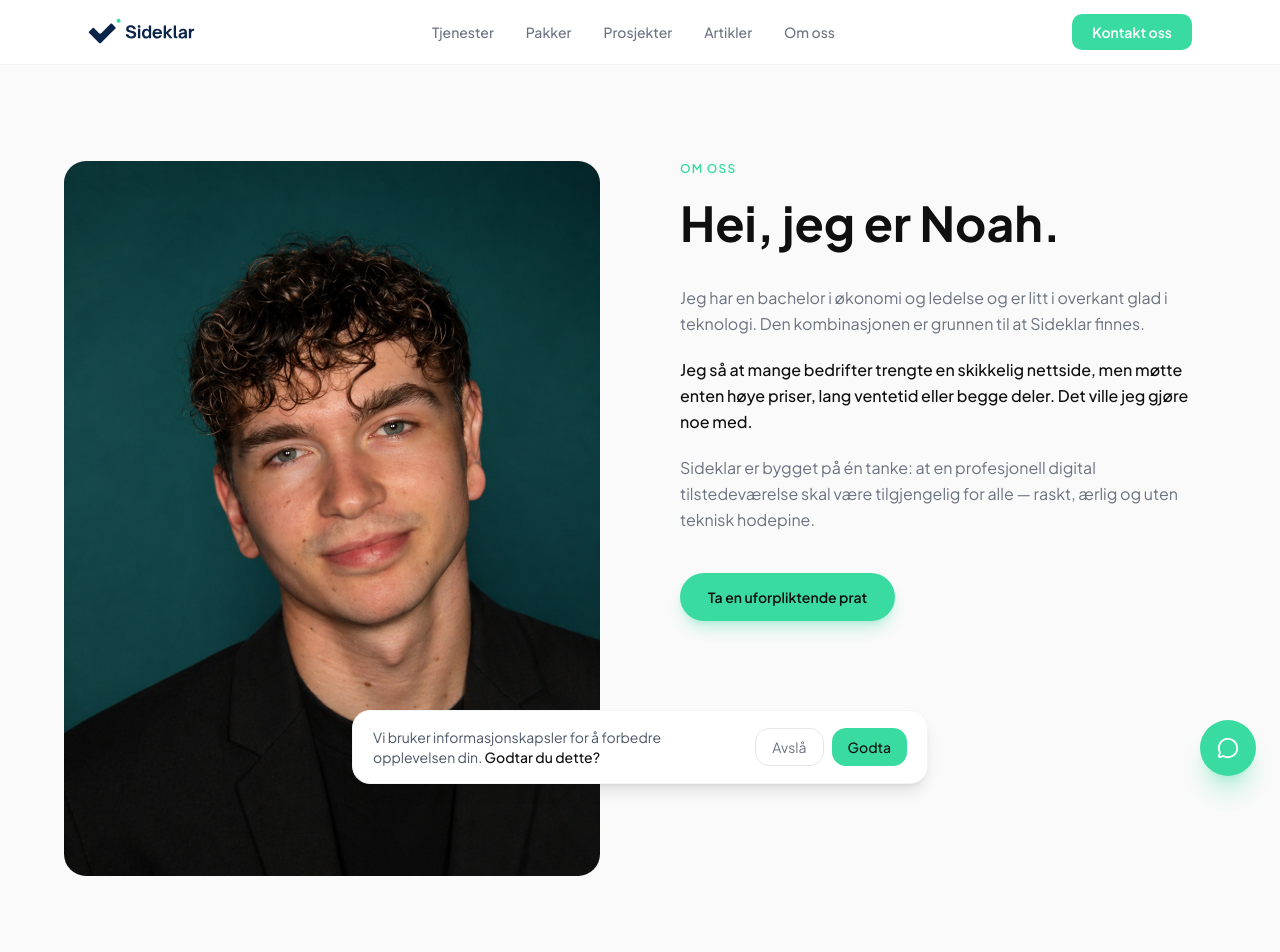
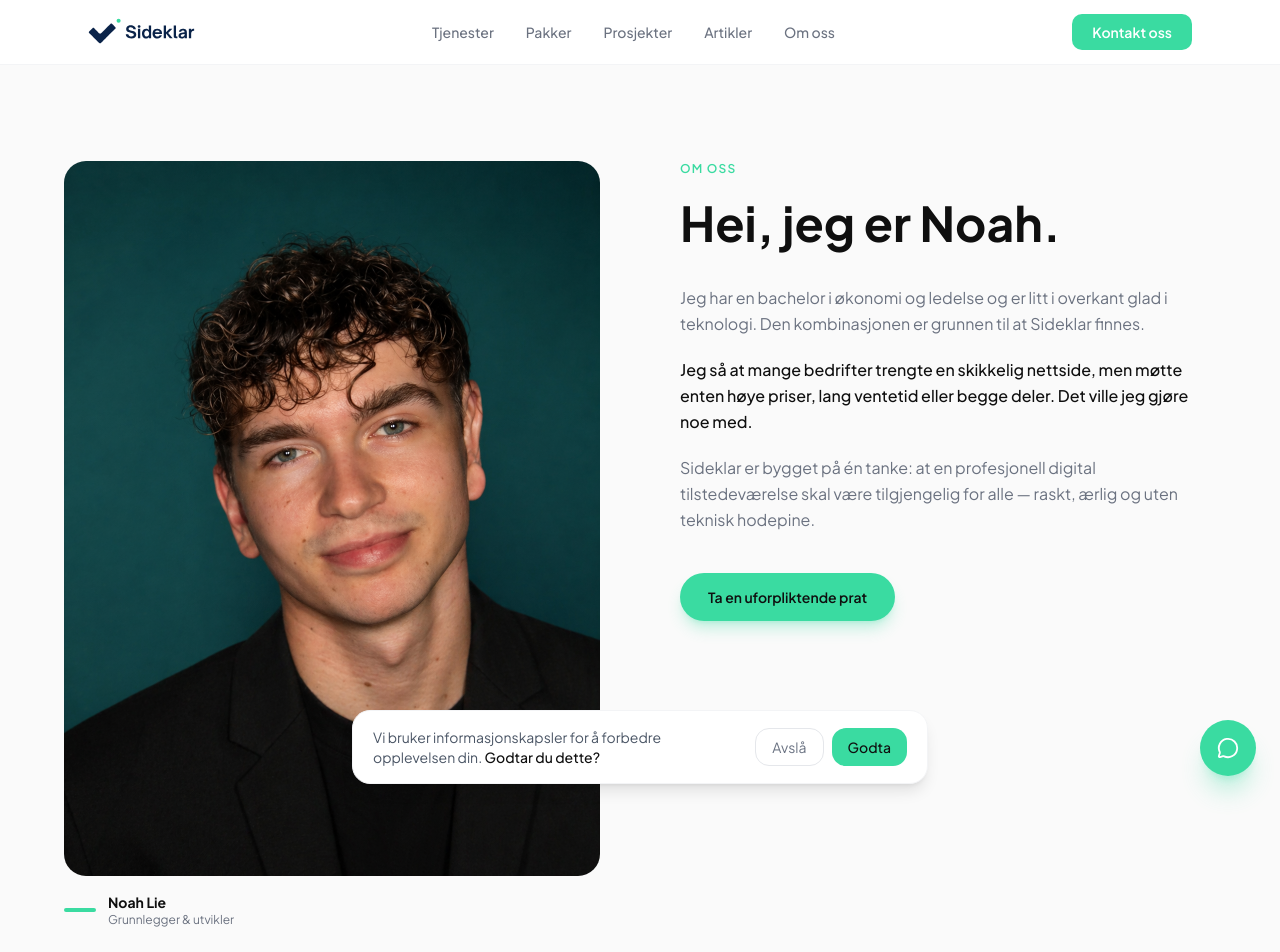
Before and after one commit to theactualgin/sideklar-website, a Next.js app: page /om in a window 1280 px wide. Shown: the top 952 px of the page. Built offline with nearby package versions, Linux system fonts and the light colour scheme.

Commit message:
feat: add consistent page intro animations and improve Om oss layout

```diff
--- a/app/om/page.tsx
+++ b/app/om/page.tsx
@@ -42,6 +42,13 @@ export default function OmPage() {
                     className="object-cover object-center"
                     priority
                   />
+                </div>
+                <div className="mt-4 flex items-center gap-3">
+                  <div className="w-8 h-1 bg-[#3ADBA1] rounded-full" />
+                  <div>
+                    <p className="font-bold text-[#0F0F0F] text-sm">Noah Lie</p>
+                    <p className="text-xs text-[#6B7280]">Grunnlegger & utvikler</p>
+                  </div>
                 </div>
               </motion.div>
 
--- a/app/pakker/page.tsx
+++ b/app/pakker/page.tsx
@@ -1,5 +1,6 @@
 import { Nav } from "@/components/layout/nav";
 import { Footer } from "@/components/layout/footer";
+import { PageIntro } from "@/components/ui/PageIntro";
 import { RetainerIntro } from "@/components/sections/retainer-intro";
 import { RetainerPricing } from "@/components/sections/retainer-pricing";
 import { RetainerCredibility } from "@/components/sections/retainer-credibility";
@@ -10,13 +11,13 @@ export default function PakkerPage() {
   return (
     <>
       <Nav />
-      <main>
+      <main><PageIntro>
         <RetainerIntro />
         <RetainerPricing />
         <RetainerCredibility />
         <RetainerFaq />
         <RetainerCta />
-      </main>
+      </PageIntro></main>
       <Footer />
     </>
   );
--- a/app/tjenester/page.tsx
+++ b/app/tjenester/page.tsx
@@ -1,6 +1,7 @@
 import { Nav } from "@/components/layout/nav";
 import { Footer } from "@/components/layout/footer";
 import { ChatWidget } from "@/components/ui/chat-widget";
+import { PageIntro } from "@/components/ui/PageIntro";
 
 const tjenester = [
   {
@@ -24,7 +25,7 @@ export default function TjenesterPage() {
   return (
     <>
       <Nav />
-      <main>
+      <main><PageIntro>
         <section className="py-24 px-6 bg-[#FAFAFA]">
           <div className="max-w-4xl mx-auto text-center mb-16">
             <div className="text-xs font-semibold uppercase tracking-widest text-[#3ADBA1] mb-3">Hva vi tilbyr</div>
@@ -50,7 +51,7 @@ export default function TjenesterPage() {
             ))}
           </div>
         </section>
-      </main>
+      </PageIntro></main>
       <Footer />
       <ChatWidget />
     </>
--- /dev/null
+++ b/components/ui/PageIntro.tsx
@@ -0,0 +1,15 @@
+"use client";
+
+import { motion } from "framer-motion";
+
+export function PageIntro({ children }: { children: React.ReactNode }) {
+  return (
+    <motion.div
+      initial={{ opacity: 0, y: 24 }}
+      animate={{ opacity: 1, y: 0 }}
+      transition={{ duration: 0.5, ease: [0.22, 1, 0.36, 1] }}
+    >
+      {children}
+    </motion.div>
+  );
+}
```
